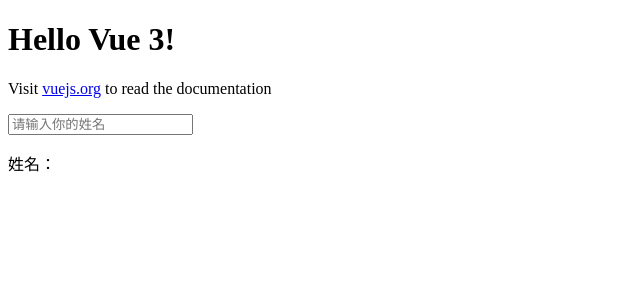
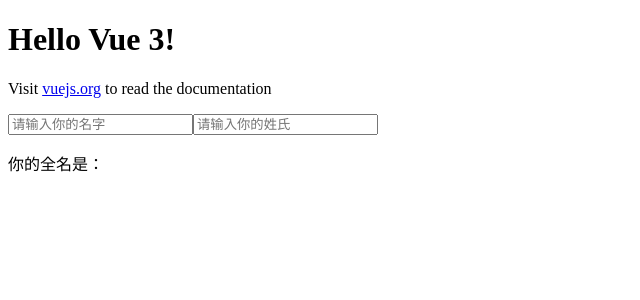
Before and after one commit to precioussilence/learn-vue3, a Vue app: page / in a window 1280 px wide. Shown: the top 300 px of the page, without its empty margins (0-640 px from the left). Built offline with nearby package versions, Linux system fonts and the light colour scheme; the HTML template or start-up script is replaced by a standard one.

Commit message:
在姓名输入基础上，加一个“全名”显示（用 computed），并用 watch 打印日志

```diff
--- a/src/components/NameInput.vue
+++ b/src/components/NameInput.vue
@@ -1,14 +1,22 @@
 <template>
   <div>
-    <input type="text" placeholder="请输入你的姓名" v-model="name" />
-    <p>姓名：{{ name }}</p>
+    <input type="text" placeholder="请输入你的名字" v-model="first_name" />
+    <input type="text" placeholder="请输入你的姓氏" v-model="last_name" />
+    <p>你的全名是：{{ full_name }}</p>
   </div>
 </template>
 
 <script setup lang="ts">
-import { ref } from 'vue'
+import { computed, ref, watch } from 'vue'
 
-const name = ref('')
+const first_name = ref('')
+const last_name = ref('')
+
+const full_name = computed(() => `${first_name.value} ${last_name.value}`)
+watch(full_name, (newVal, oldVal) => {
+  console.log('姓名已变化！')
+  console.log(`旧：${oldVal}`, `新：${newVal}`)
+})
 </script>
 
 <style scoped></style>
```
